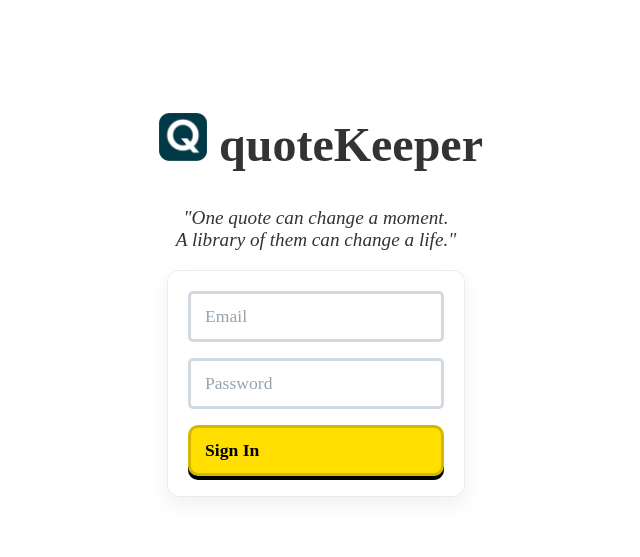
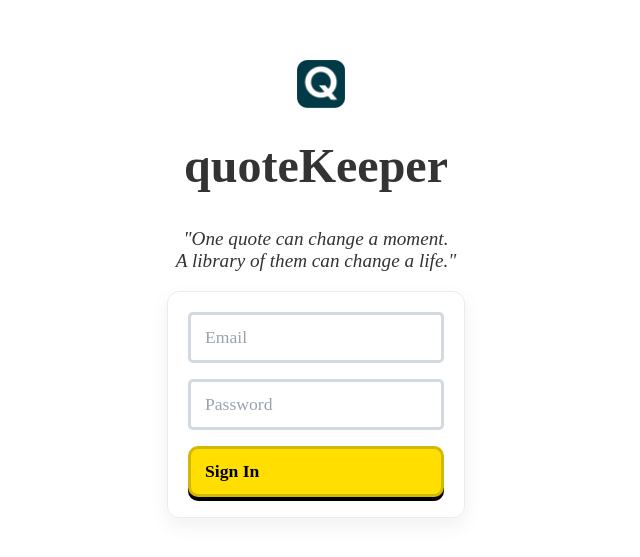
Before and after one commit to egpennington/quoteKeeper, a React (Vite) app: page / in a window 1280 px wide. Shown: the part 111-668 px from the top of the page, without its empty margins (324-964 px from the left). Built offline with nearby package versions, Linux system fonts and the light colour scheme; no server answers.

Commit message:
add style to icon login img

```diff
--- a/src/components/LoginSplash.jsx
+++ b/src/components/LoginSplash.jsx
@@ -21,7 +21,8 @@ export default function LoginSplash() {
 
   return (
     <div className="splash-container">
-      <h1 className="title"><img className="quote-icon" src="logo.png" alt="Q logo for quoteKeeper app" /> quoteKeeper</h1>
+      <img className="quote-icon" src="logo.png" alt="Q logo for quoteKeeper app" />
+      <h1 className="title"> quoteKeeper</h1>
       <p className="motto">
         "One quote can change a moment.<br />
         A library of them can change a life."
```
